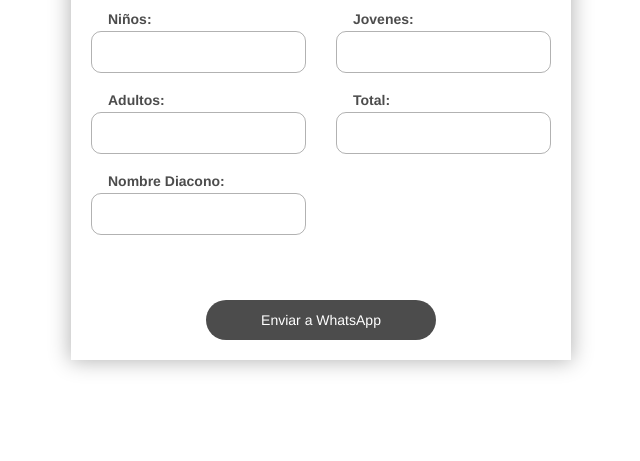
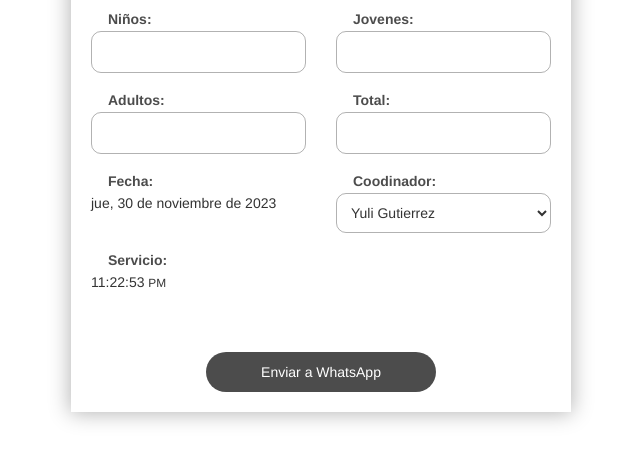
Before and after one commit to angelrochauc/AsistenciaCultoENEV, a plain HTML site: page index.html in a window 1280 px wide. Shown: the part 257-718 px from the top of the page, without its empty margins (319-959 px from the left). Drawn offline with nearby package versions, Linux system fonts and the light colour scheme.

Commit message:
Update index.html

```diff
--- a/index.html
+++ b/index.html
@@ -15,12 +15,16 @@
 
   <form action="" class="formulario">
 
+
+
+
     <img src="diaconos.png" class="imgLogo" />
 
     <h1 class="formulario__titulo">Asistencia de Culto</h1>
     <h3 class="formulario__subtitulo">ICC Chapinero</h3>
     <div class="row">
       <div class="col-xs-6">
+
         <label for="cliente" class="formulario__label">Niños:</label>
         <input id="niños" type="number" class="formulario__input" oninput="sumar()" />
       </div>
@@ -36,28 +40,34 @@
         <label for="total" class="formulario__label">Total:</label>
         <input id="total" type="number" class="formulario__input" readonly />
       </div>
-      <div id="campoNombre" class="col-xs-6">
-        <label for="nombre" class="formulario__label">Nombre Diacono:</label>
-        <input type="text" id="nombre" class="formulario__input" />
-      </div>
-      <div class="col-xs-6 hidden">
+      <div class="col-xs-6">
+        <!--fecha-->
         <label for="fecha" class="formulario__label">Fecha:</label>
         <p id="fecha">---</p>
       </div>
+      <div class="col-xs-6">
+        <label for="empleado" class="formulario__label">Coodinador:</label>
+        <select id="empleado" name="listaempleados" class="formulario__input">
 
+          <option>Yuli Gutierrez</option>
+          <option>Mario Vaca</option>
+          <option>Ariana Lopez</option>
+          <option>Angel Rocha</option>
+          <option>Patricia Villafañe</option>
+        </select>
+      </div>
     </div>
-    <div class="col-xs-6 hidden">
-    <label for="servicio" class="formulario__label ">Servicio:</label>
+    <!--HORA-->
+    <label for="servicio" class="formulario__label">Servicio:</label>
     <p id="servicio">--:--:--</p>
-  </div>
+
+
+
     <div id="respuesta"></div>
 
     <button id="submit" class="formulario__submit">Enviar a WhatsApp</button>
   </form>
-
   <script src="js/form.js"></script>
-
-
 </body>
 
 </html>
```
